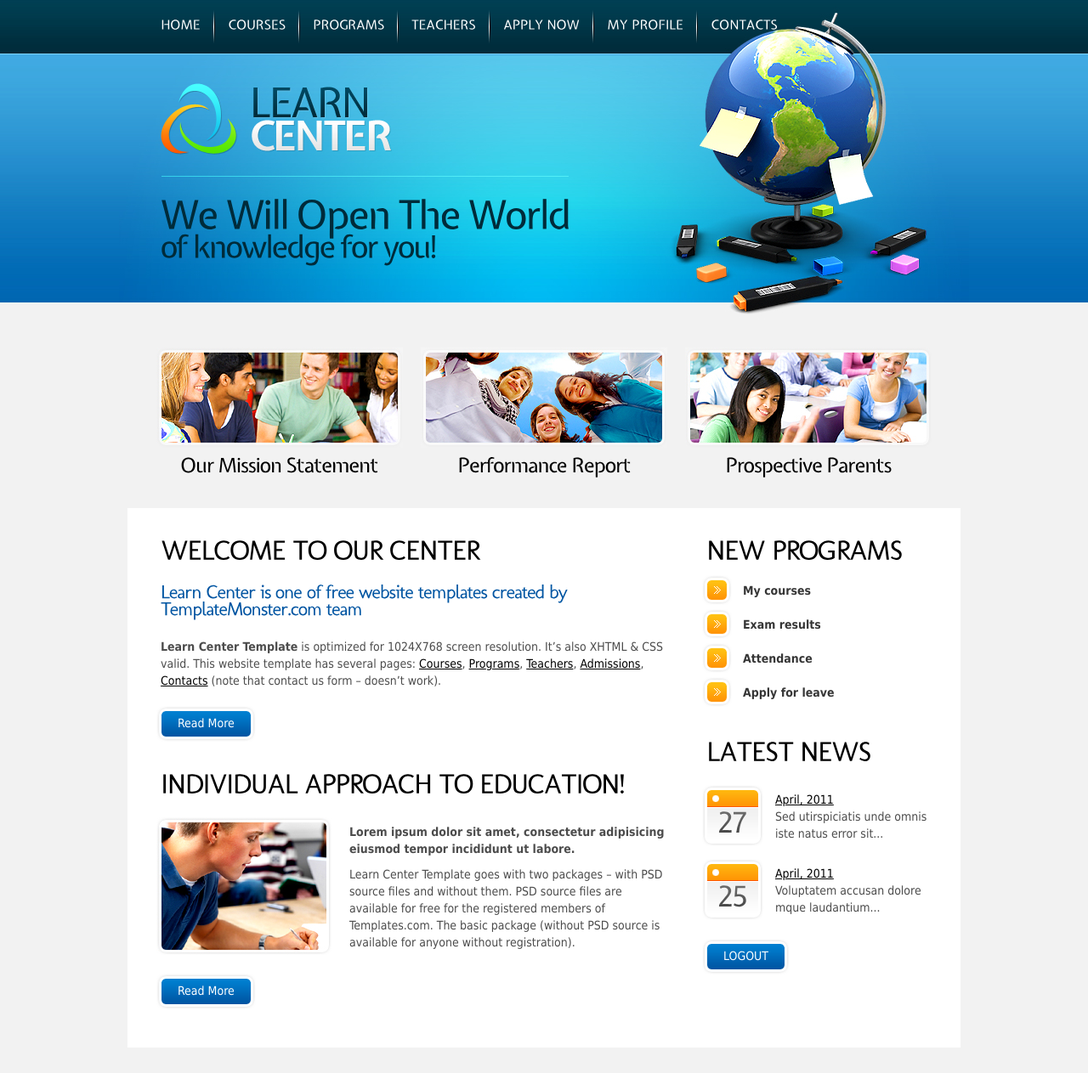
After one commit to ushirask/vtc, a PHP site: page /profile.php in a window 1280 px wide. The commit adds this page. Shown: the whole page at 85% size. Run offline with PHP 8.4, Linux system fonts and the light colour scheme; the visitor is signed in with stand-in values (Sample User, id 1); data that the repository does not hold is empty.

Commit message:
profile page and course listing

```diff
--- a/admissions.php
+++ b/admissions.php
@@ -20,8 +20,8 @@
 			<input type="text" placeholder="Enter Last Name" name="lname" required><br>
 
 			<label for="gender"><b>Gender</b></label><br>
-			<input type="radio" name="gender" value="0" checked> Male<br>
-			<input type="radio" name="gender" value="1"> Female<br><br>
+			Male  <input type="radio" name="gender" value="0" checked> <br>
+			Female<input type="radio" name="gender" value="1"> <br>
 
 			<label for="dob"><b>Date of Birth</b></label><br><br>
 			<input type="date" placeholder="Enter Date of Birth" name="dob" min="1975-01-01" max="2005-12-31" required><br><br>
--- a/css/form.css
+++ b/css/form.css
@@ -1,7 +1,7 @@
 
 
 /* Full-width input fields */
-input[type=text], input[type=password],input[type=email],input[type=phonenumber],input[type=radio],input[type=date]{
+input[type=text], input[type=password],input[type=email],input[type=phonenumber],input[type=date]{
     width: 60%;
     padding: 15px;
     margin: 5px 0 22px 0;
@@ -10,7 +10,7 @@ input[type=text], input[type=password],input[type=email],input[type=phonenumber]
     background: #f1f1f1;
 }
 
-input[type=text]:focus, input[type=password]:focus,input[type=email]:focus ,input[type=phonenumber]:focus,input[type=radio]:focus,input[type=date]:focus{
+input[type=text]:focus, input[type=password]:focus,input[type=email]:focus ,input[type=phonenumber]:focus,input[type=date]:focus{
     background-color: #ddd;
     outline: none;
 }
@@ -39,7 +39,8 @@ button:hover {
 /* Extra styles for the cancel button */
 .cancelbtn {
     padding: 14px 20px;
-    background-color: #f44336;
+    background-color: grey;
+	color: blue;
 }
 
 /* Float cancel and signup buttons and add an equal width */
--- a/inc/footer.inc.php
+++ b/inc/footer.inc.php
@@ -1,4 +1,4 @@
- <!-- footer -->
+ <!-- footer
     <footer>
       <div class="wrapper">
         <div class="pad1">
--- a/inc/formdb.php
+++ b/inc/formdb.php
@@ -26,7 +26,8 @@
 		$gender=mysqli_real_escape_string($db, $_POST['gender']);
 		$query = "INSERT INTO applications (fname, lname,  telephone,email, nic,address,dob,gender)
 					  VALUES('$fname','$lname', '$telephone','$email', '$nic','$address','$dob','$gender')";
-		mysqli_query($db, $query);
+		$var=mysqli_query($db, $query);
+
 		header("location:index.php");
 		}
 
--- a/inc/header.inc.php
+++ b/inc/header.inc.php
@@ -26,6 +26,7 @@
             <li><a href="programs.php">Programs</a></li>
             <li><a href="teachers.php">Teachers</a></li>
             <li><a href="admissions.php">Apply Now</a></li>
+			<li><a href="profile.php">My Profile</a></li>
             <li class="end"><a href="contacts.php">Contacts</a></li>
           </ul>
         </nav>
--- /dev/null
+++ b/profile.php
@@ -0,0 +1,78 @@
+<?php
+   include('session.php');
+?>
+
+<!DOCTYPE html>
+<html lang="en">
+<head>
+<title>Learn Center</title>
+<?php include('inc/header.inc.php'); ?>
+<div class="body2">
+  <div class="main">
+    <!-- content -->
+    <section id="content">
+      <div class="wrapper">
+        <div class="pad1 pad_top1">
+          <article class="cols marg_right1">
+            <figure><a href="#"><img src="images/page1_img1.jpg" alt=""></a></figure>
+            <span class="font1">Our Mission Statement</span> </article>
+          <article class="cols marg_right1">
+            <figure><a href="#"><img src="images/page1_img2.jpg" alt=""></a></figure>
+            <span class="font1">Performance Report</span> </article>
+          <article class="cols">
+            <figure><a href="#"><img src="images/page1_img3.jpg" alt=""></a></figure>
+            <span class="font1">Prospective Parents</span> </article>
+        </div>
+      </div>
+      <div class="box1">
+        <div class="wrapper">
+          <article class="col1">
+            <div class="pad_left1">
+              <h2>Welcome to Our Center</h2>
+              <p class="font2">Learn Center is one of free website templates created by <span>TemplateMonster.com team</span></p>
+              <p><strong>Learn Center Template</strong> is optimized for 1024X768 screen resolution. It’s also XHTML &amp; CSS valid. This website template has several pages: <a href="courses.html">Courses</a>, <a href="programs.html">Programs</a>, <a href="teachers.html">Teachers</a>, <a href="admissions.html">Admissions</a>, <a href="contacts.html">Contacts</a> (note that contact us form – doesn’t work).</p>
+            </div>
+            <a href="#" class="button"><span><span>Read More</span></span></a>
+            <div class="pad_left1">
+              <h2>Individual Approach to Education!</h2>
+            </div>
+            <div class="wrapper">
+              <figure class="left marg_right1"><img src="images/page1_img4.jpg" alt=""></figure>
+              <p class="pad_bot1 pad_top2"><strong>Lorem ipsum dolor sit amet, consectetur adipisicing eiusmod tempor incididunt ut labore.</strong></p>
+              <p> Learn Center Template goes with two packages – with PSD source files and without them. PSD source files are available for free for the registered members of Templates.com. The basic package (without PSD source is available for anyone without registration).</p>
+            </div>
+            <div class="pad_top2"> <a href="#" class="button"><span><span>Read More</span></span></a> </div>
+          </article>
+          <article class="col2 pad_left2">
+            <div class="pad_left1">
+              <h2>New Programs</h2>
+            </div>
+            <ul class="list1">
+              <li><a href="profile_courses.php">My courses</a></li>
+              <li><a href="#">Exam results</a></li>
+              <li><a href="#">Attendance</a></li>
+              <li><a href="#">Apply for leave</a></li>
+            </ul>
+            <div class="pad_left1">
+              <h2>Latest News</h2>
+            </div>
+            <div class="wrapper"> <span class="date">27</span>
+              <p class="pad_top2"><a href="#">April, 2011</a><br>
+                Sed utirspiciatis unde omnis iste natus error sit...</p>
+            </div>
+            <div class="wrapper"> <span class="date">25</span>
+              <p class="pad_top2"><a href="#">April, 2011</a><br>
+                Voluptatem accusan dolore mque laudantium...</p>
+            </div>
+            <div class="pad_top2"> <a href="logout.php" class="button"><span><span>LOGOUT</span></span></a> </div>
+          </article>
+        </div>
+      </div>
+    </section>
+    <!-- content -->
+    <?php include('inc/footer.inc.php'); ?>
+  </div>
+</div>
+<script type="text/javascript">Cufon.now();</script>
+</body>
+</html>
--- /dev/null
+++ b/session.php
@@ -0,0 +1,16 @@
+<?php
+	$db = mysqli_connect('localhost', 'root', '', 'vtc');
+   session_start();
+
+   $user_check = $_SESSION['login_user'];
+
+   $ses_sql = mysqli_query($db,"select indexnumber from users where indexnumber = '$user_check' ");
+
+   $row = mysqli_fetch_array($ses_sql,MYSQLI_ASSOC);
+
+   $login_session = $row['indexnumber'];
+
+   if(!isset($_SESSION['login_user'])){
+      header("location:login.php");
+   }
+?>
```
Also changed, not shown: login.php (added, +59 -0 lines), logout.php (added, +7 -0 lines), profile_courses.php (added, +47 -0 lines).
